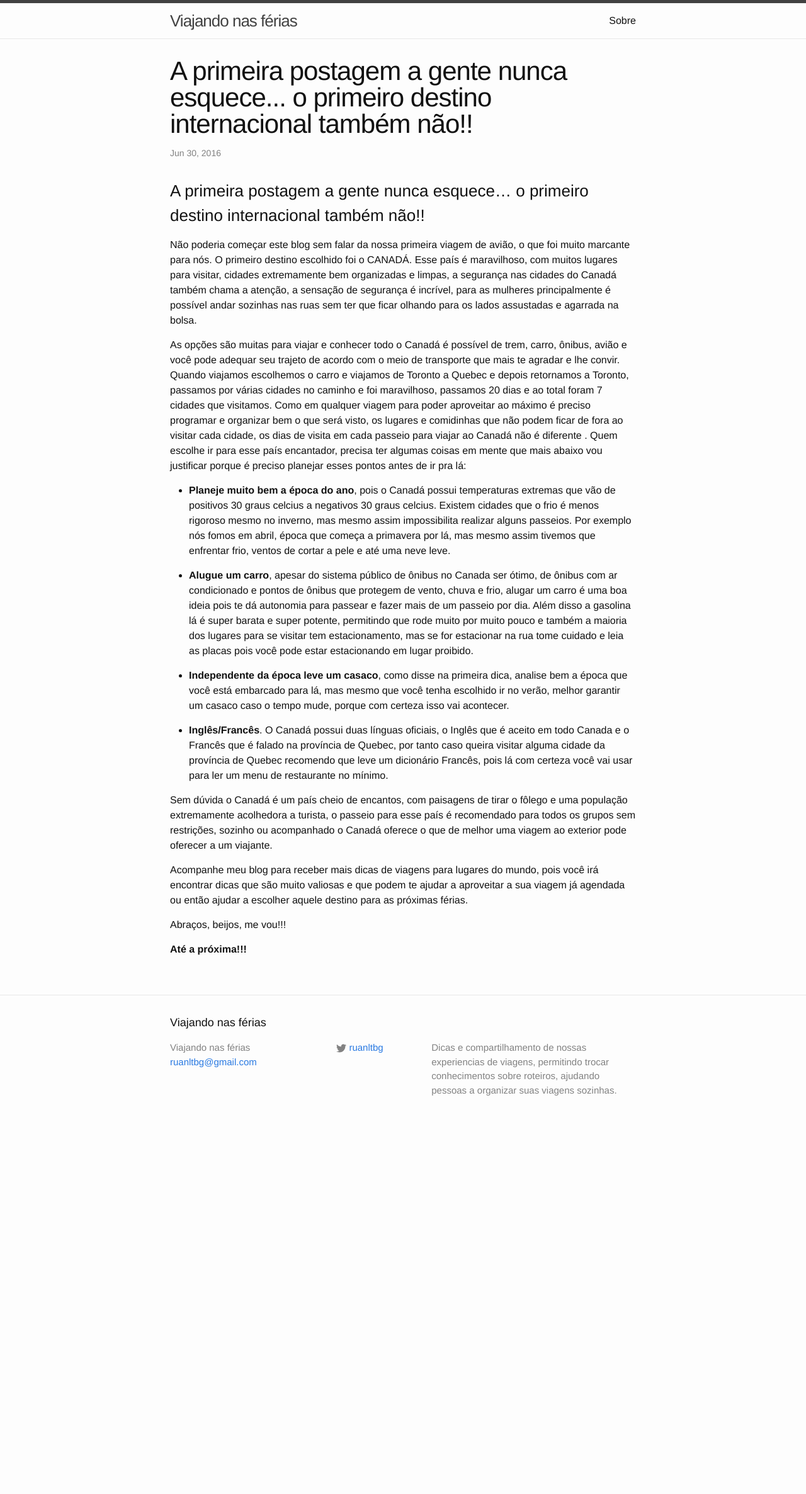
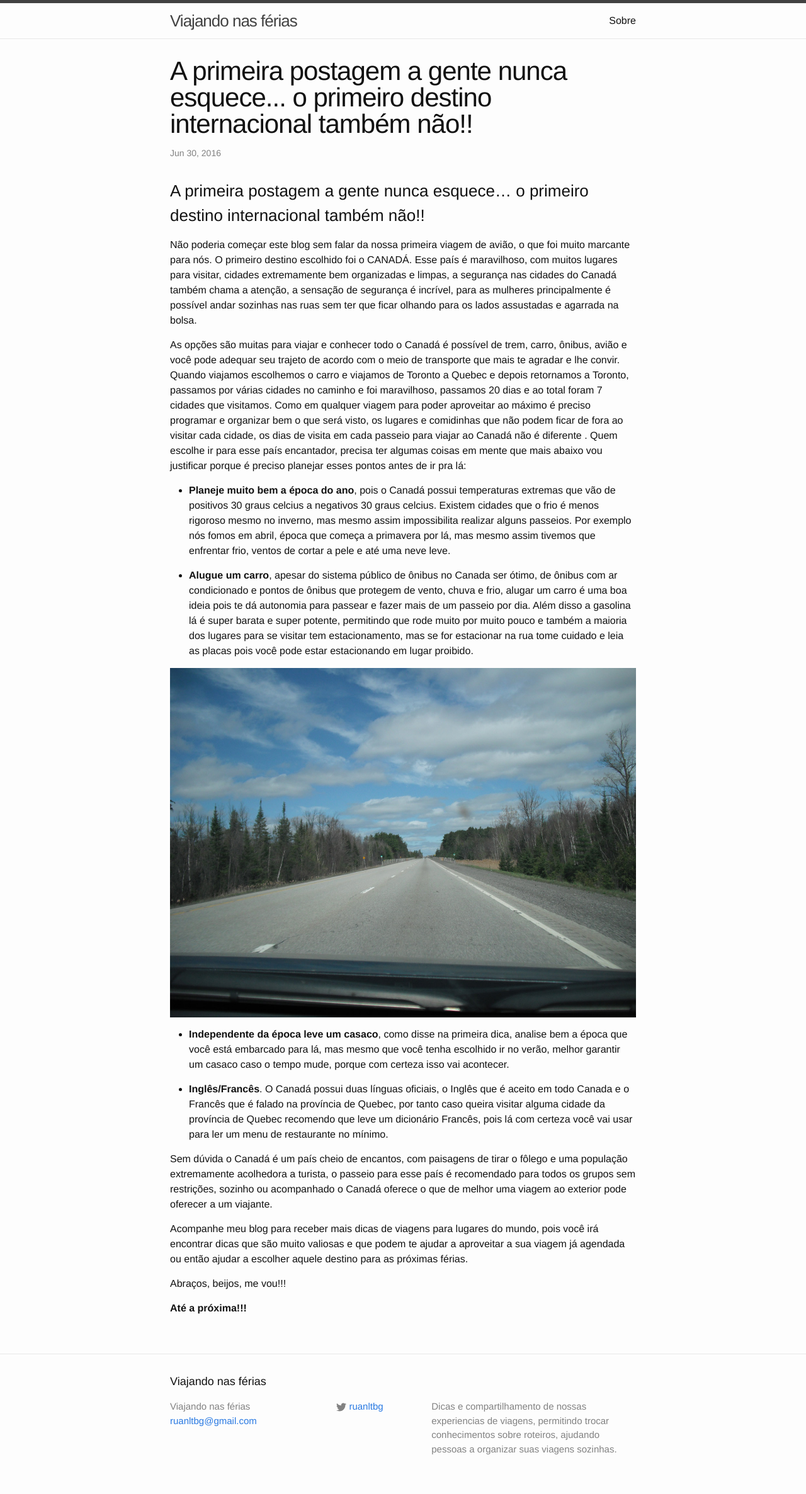
Before and after one commit to ruanltbg/viajandonasferias, a Jekyll site: the page built from _posts/2016-06-30-Dicas-Canada.md, in a window 1280 px wide. Shown: the whole page at 63% size. Built offline with Jekyll 4.4.1, drawn with Linux system fonts in a browser that asks for light colours; before the commit the page ends 1803 px from its top, so only the background shows below that.

Commit message:
Update 2016-06-30-Dicas-Canada.md

```diff
--- a/_posts/2016-06-30-Dicas-Canada.md
+++ b/_posts/2016-06-30-Dicas-Canada.md
@@ -19,6 +19,9 @@ Como em qualquer viagem para poder aproveitar ao máximo é preciso programar e
 
 *	**Alugue um carro**, apesar do sistema público de ônibus no Canada ser ótimo, de ônibus com ar condicionado e pontos de ônibus que protegem de vento, chuva e frio, alugar um carro é uma boa ideia pois te dá autonomia para passear e fazer mais de um passeio por dia. Além disso a gasolina lá é super barata e super potente, permitindo que rode muito por muito pouco e também a maioria dos lugares para se visitar tem estacionamento, mas se for estacionar na rua tome cuidado e leia as placas pois você pode estar estacionando em lugar proibido.
 
+![Ir de uma cidade a outra, passando por estradas com esse tapete e essa vista.](http://www.viajandonasferias.com.br/imagens/post1/DSCF0295.jpg)
+
+
 * **Independente da época leve um casaco**, como disse na primeira dica, analise bem a época que você está embarcado para lá, mas mesmo que você tenha escolhido ir no verão, melhor garantir um casaco caso o tempo mude, porque com certeza isso vai acontecer.
 
 * **Inglês/Francês**. O Canadá possui duas línguas oficiais, o Inglês que é aceito em todo Canada e o Francês que é falado na província de Quebec, por tanto caso queira visitar alguma cidade da província de Quebec recomendo que leve um dicionário Francês, pois lá com certeza você vai usar para ler um menu de restaurante no mínimo.
```
